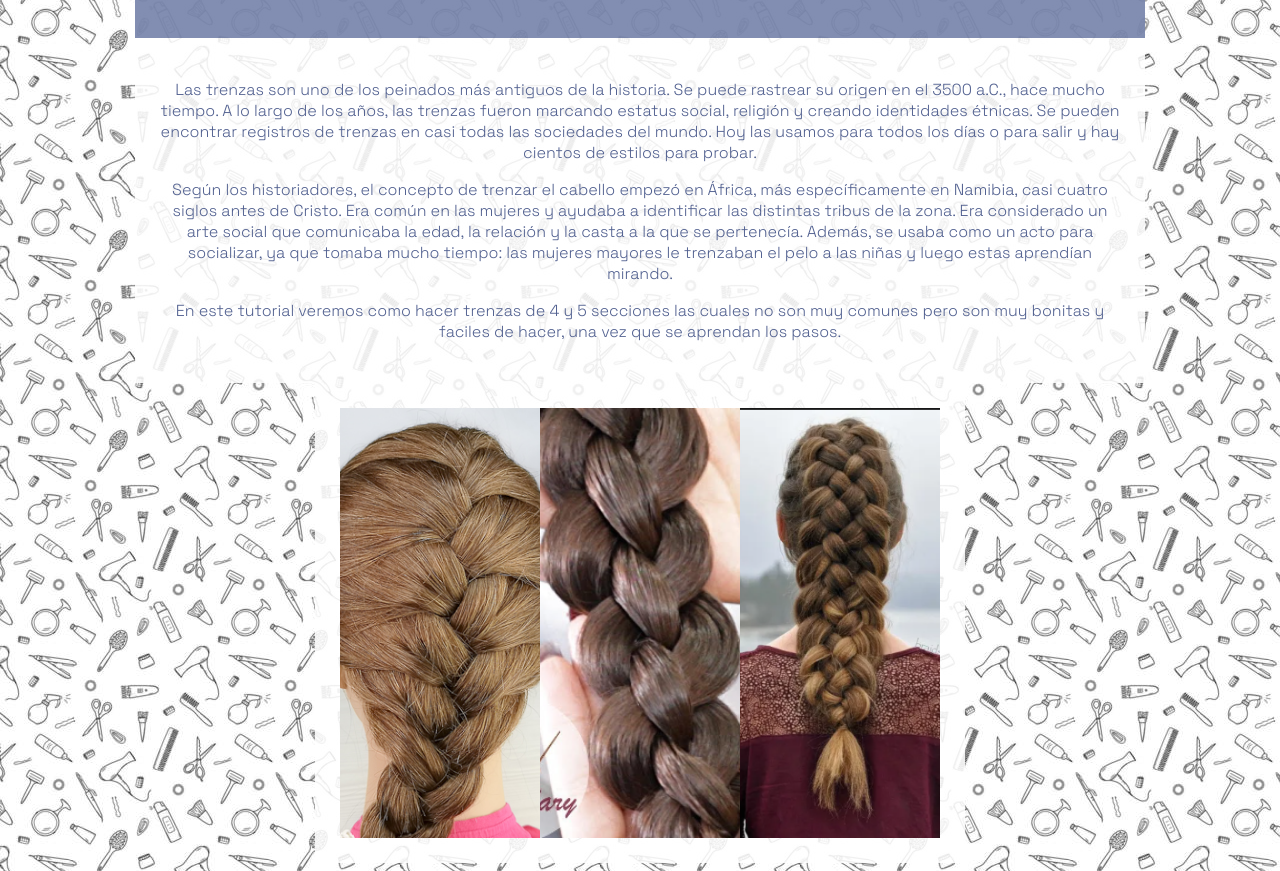
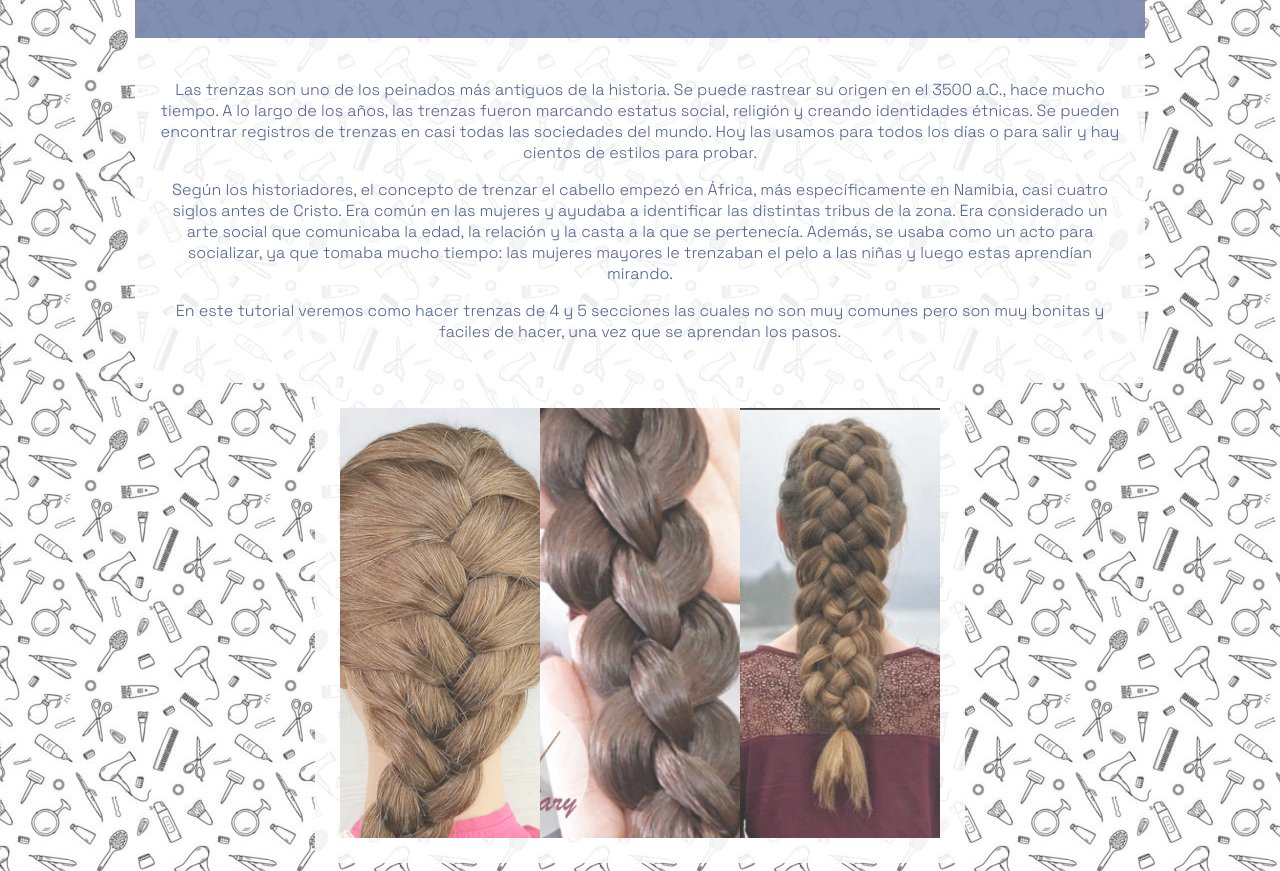
Before and after one commit to A01252687/Lab3, a plain HTML site: page index.html in a window 1280 px wide. Shown: the part 140-1011 px from the top of the page. Drawn offline with Linux system fonts and the light colour scheme.

Commit message:
Update styles.css

```diff
--- a/styles.css
+++ b/styles.css
@@ -72,7 +72,7 @@ ol{
     width: 0px;
     flex-grow:1;
     object-fit: cover;
-    opacity: 0.8px;
+    opacity: 0.8;
     transition: 0.5s ease;
 }
 #imagenes img:hover{
```
